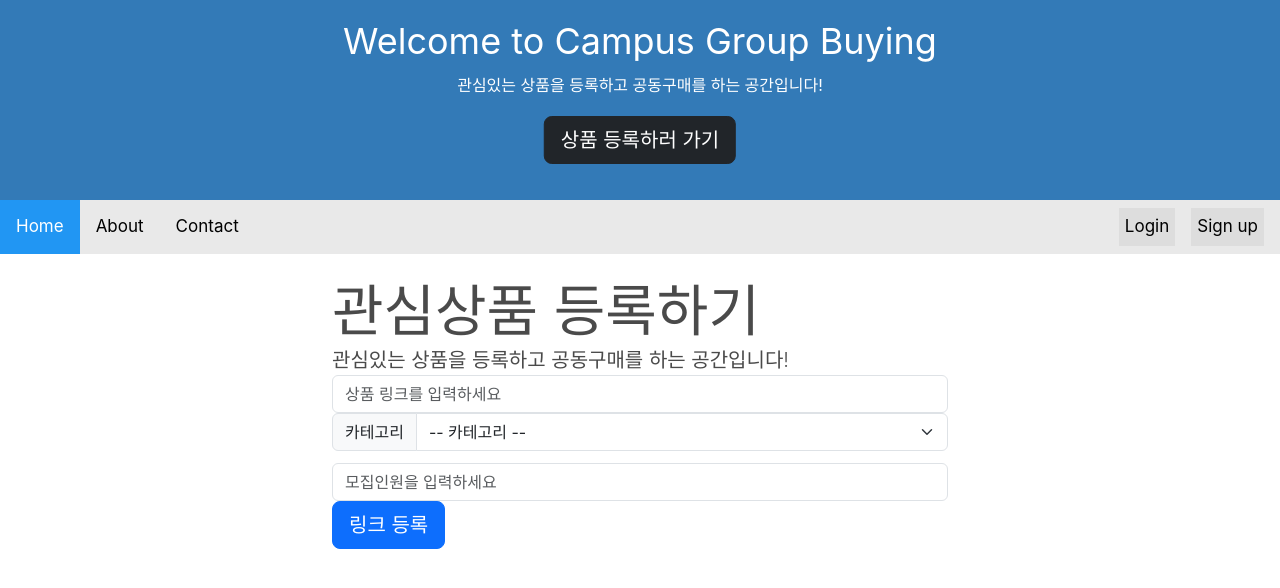
After one commit to suji6707/Jungle_Week0_mini-project, a Flask app: page /register in a window 1280 px wide. The commit adds this page. Shown: the top 588 px of the page. Run offline with Flask 2, Linux system fonts and the light colour scheme; some libraries are stand-ins or nearby versions.

Commit message:
마무리 작업

```diff
--- a/app.py
+++ b/app.py
@@ -65,13 +65,13 @@ def login():
     return resp
 
 
+
 @app.route('/detail/<variable>', methods=['GET'])
 @jwt_required()
 def detailPage(variable):
     current_user = get_jwt_identity()
     product_info = db.product.find_one({'name': variable}, {'_id': 0})
     return render_template('detail.html', current_user=current_user, product_info=product_info), 200
-
 
 # 회원가입
 @app.route('/signup', methods=['GET'])
@@ -97,19 +97,16 @@ def signup():
         return '존재하는 이메일입니다.', 400
 
 # 참여하기 추가
-
-
 @app.route('/add-to-buyer', methods=['POST'])
 def addToBuyer():
     participateUser = request.form['user_give']
     product_name = request.form['name_give']
     db.product.find_one_and_update(
-        {'name': product_name},
-        {'$push': {'buyer': participateUser},
-         '$inc': {'buyerCount': 1}}, {'_id': 0})
+        {'name': product_name}, {'$push': {'buyer': participateUser}})
     return jsonify({'msg': 'success'})
 
 
+# DB 카테고리 user 제외하고 가져오기
 @app.route('/group-list', methods=['GET'])
 def show_group_category():
     all_group = db.list_collection_names()
@@ -164,7 +161,7 @@ def getData(url, category, count):
     db.product.insert_one(doc)
 
 
-
+# 좋아요 count
 @app.route('/like', methods=['POST'])
 def likeit():
     name = request.form['name']
@@ -177,6 +174,10 @@ def likeit():
 
     return jsonify({'return': 'success'})
 
+# 상품등록
+@app.route('/register')
+def register():
+    return render_template('register.html')
 
 
 if __name__ == '__main__':
--- a/templates/base.html
+++ b/templates/base.html
@@ -32,6 +32,144 @@
     {% endblock %}
   </head>
   <body>
-    <div class="container-fluid w-50 mt-5">{% block body %} {% endblock %}</div>
+    <header>
+      <div class="banner">
+        <div class="goHomepage" onclick = "location.href='/'">
+          <h1>Welcome to Campus Group Buying</h1>
+          <p>관심있는 상품을 등록하고 공동구매를 하는 공간입니다!</p>
+        </div>
+        <button type="button" class="btn btn-dark btn-lg" id="register-button" onClick="location.href='register'">상품 등록하러 가기</button>
+      </div>
+
+      <div class="topnav">
+        <a class="active" href="#home">Home</a>
+        <a href="#about">About</a>
+        <a href="#contact">Contact</a>
+        <div class="login-container">
+          <button type="submit" onClick="location.href='signup'">Sign up</button>
+          <button type="submit" onClick="location.href='login'">Login</button>
+        </div>
+      </div>
+    </header>
+
+    <style>
+      * {box-sizing: border-box;}
+
+      /* banner */
+      .banner {
+        background-color: #337ab7; /* Set the background color */
+        color: #fff; /* Set the font color */
+        padding: 20px; /* Add some padding to the content */
+        height: 200px;
+        position: relative; /* 내부 버튼 중앙배치*/
+      }
+
+      .goHomepage:hover {
+        background-color: #31608a; /* Set the background color */
+        color: #fff; /* Set the font color */
+        position: relative; /* 내부 버튼 중앙배치*/
+      }
+
+
+      .banner h1 {
+        margin: 0; /* Remove any margin on the heading */
+        text-align: center;
+        font-size: 36px; /* Increase the font size */
+      }
+
+      .banner p {
+        margin: 10px 0 0 0; /* Add some space between the heading and paragraph */
+        text-align: center;
+      }
+
+      #register-button{
+        margin: 0;
+        position: absolute;
+        top: 70%;
+        left: 50%;
+        -ms-transform: translate(-50%, -50%);
+        transform: translate(-50%, -50%);
+      }
+
+      /* Style the navbar */
+      .topnav {
+        overflow: hidden;
+        background-color: #e9e9e9;
+      }
+
+      /* Navbar links */
+      .topnav a {
+        float: left;
+        display: block;
+        color: black;
+        text-align: center;
+        padding: 14px 16px;
+        text-decoration: none;
+        font-size: 17px;
+      }
+
+      /* Navbar links on mouse-over */
+      .topnav a:hover {
+        background-color: #ddd;
+        color: black;
+      }
+
+      /* Active/current link */
+      .topnav a.active {
+        background-color: #2196F3;
+        color: white;
+      }
+
+      /* Style the input container */
+      .topnav .login-container {
+        float: right;
+      }
+
+      /* Style the input field inside the navbar */
+      .topnav input[type=text] {
+        padding: 6px;
+        margin-top: 8px;
+        font-size: 17px;
+        border: none;
+        width: 150px; /* adjust as needed (as long as it doesn't break the topnav) */
+      }
+
+      /* Style the button inside the input container */
+      .topnav .login-container button {
+        float: right;
+        padding: 6px;
+        margin-top: 8px;
+        margin-right: 16px;
+        background: #ddd;
+        font-size: 17px;
+        border: none;
+        cursor: pointer;
+      }
+
+      .topnav .login-container button:hover {
+        background: #ccc;
+      }
+
+      /* Add responsiveness - On small screens, display the navbar vertically instead of horizontally */
+      @media screen and (max-width: 600px) {
+        .topnav .login-container {
+          float: none;
+        }
+        .topnav a, .topnav input[type=text], .topnav .login-container button {
+          float: none;
+          display: block;
+          text-align: left;
+          width: 100%;
+          margin: 0;
+          padding: 14px;
+        }
+        .topnav input[type=text] {
+          border: 1px solid #ccc;
+        }
+      }
+    </style>
+
+    <div class="container-fluid w-50 mt-5">
+    {% block body %} {% endblock %}</div>
   </body>
 </html>
--- /dev/null
+++ b/templates/register.html
@@ -0,0 +1,44 @@
+{% extends "base.html" %} {% block title %}로그인{% endblock %} {% block head %}
+{{ super() }}
+<script>
+
+</script>
+{% endblock %} {% block body %}
+
+<div class="jumbotron">
+    <h1 class="display-4">관심상품 등록하기</h1>
+    <p class="lead">관심있는 상품을 등록하고 공동구매를 하는 공간입니다!</p>
+    <div class="form-group">
+      <input
+        type="text"
+        class="form-control"
+        id="url"
+        placeholder="상품 링크를 입력하세요"
+      />
+      <div class="input-group mb-3">
+        <label class="input-group-text" for="size">카테고리</label>
+        <select class="form-select" id="category-id">
+          <option selected>-- 카테고리 --</option>
+          <option value="fruit">과일/채소</option>
+          <option value="bakery">간식/과자</option>
+          <option value="drink">물/음료/커피</option>
+          <option value="meal">간편식</option>
+          <option value="necessity">생필품</option>
+          <option value="clothes">섬유류</option>
+          <option value="skincare">스킨케어</option>
+          <option value="wash">비누/샴푸</option>
+        </select>
+      </div>
+      <input
+        type="text"
+        class="form-control"
+        id="count"
+        placeholder="모집인원을 입력하세요"
+      />
+    </div>
+    <p class="lead">
+      <a onclick="submitLink()" class="btn btn-primary btn-lg" href="#" role="button">링크 등록</a>
+    </p>
+  </div>
+
+{% endblock %}
```
Also changed, not shown: templates/index.html (+27 -37 lines).
